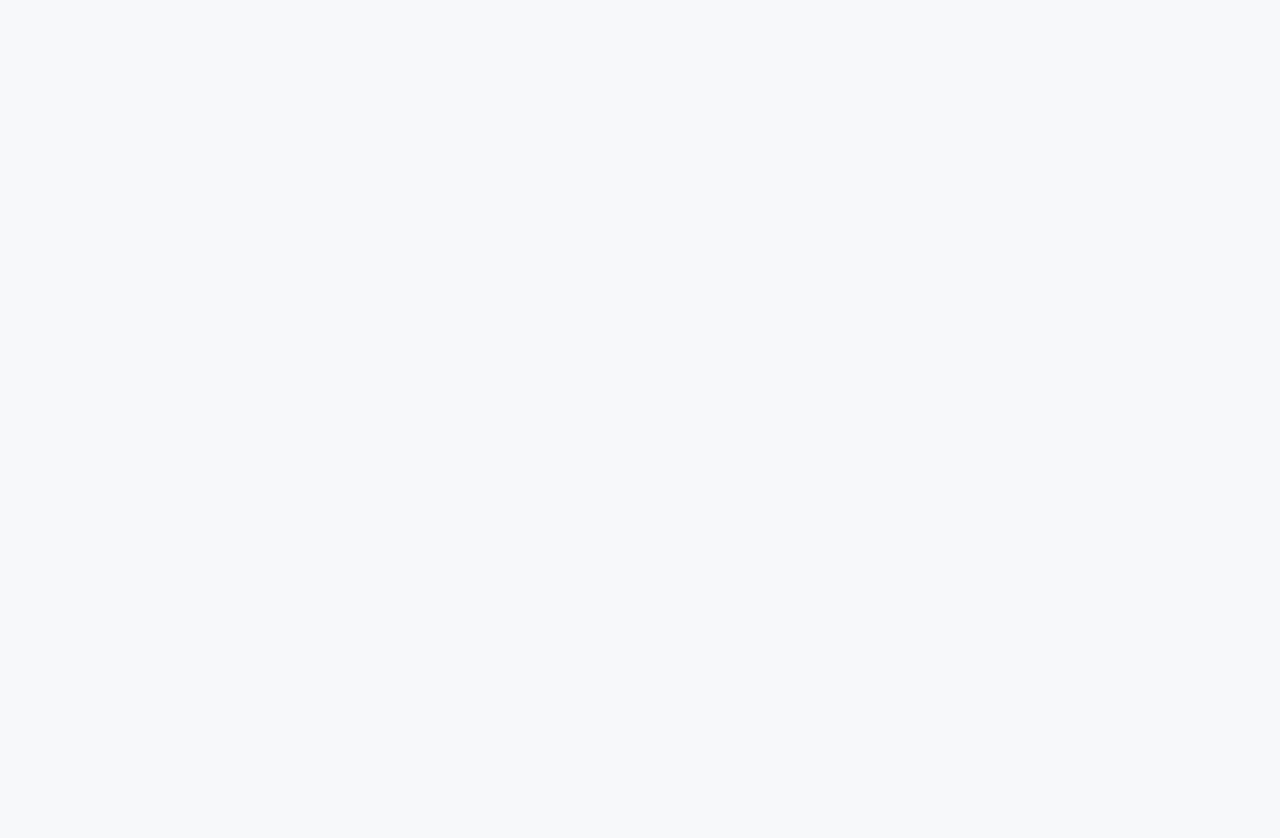
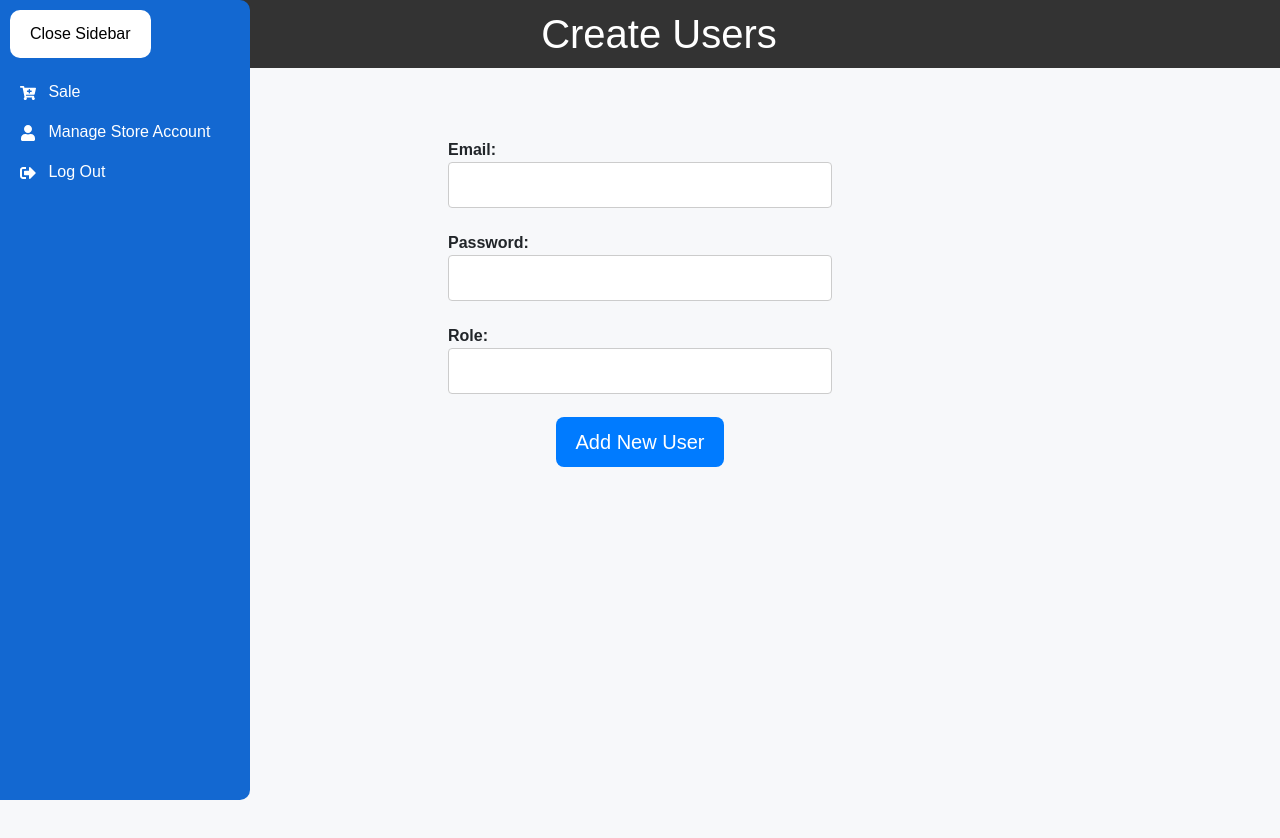
Before and after one commit to 01Don/point-of-sale-project, a React (Create React App) app in the folder dukaletu/: page /userprofile in a window 1280 px wide. Before the commit this address had no page. Shown: the top 838 px of the page. Before the commit the page ends 800 px from the top, so only its background shows below. Built offline with nearby package versions, Linux system fonts and the light colour scheme.

Commit message:
adding some features

```diff
--- a/dukaletu/src/App.js
+++ b/dukaletu/src/App.js
@@ -7,6 +7,7 @@ import WelcomePage from "./pages/WelcomePage";
 import ManageStore from "./pages/ManageStore";
 import ProductList from "./pages/ProductList";
 import SalesList from "./pages/SalesList";
+import UserForm from "./components/UserForm"; // Import the UserForm component
 
 function App() {
   // Initialize the list of created products
@@ -35,6 +36,8 @@ function App() {
         <Route path="/managestore" element={<ManageStore />} />
         <Route path="/productlist" element={<ProductList />} />
         <Route path="/Saleslist" element={<SalesList />} />
+        <Route path="/userprofile" element={<UserForm />} />{" "}
+        {/* Add this line for the UserForm component */}
       </Routes>
     </Router>
   );
--- /dev/null
+++ b/dukaletu/src/components/UserForm.css
@@ -0,0 +1,39 @@
+/* src/components/UserForm.css */
+
+form {
+  display: flex;
+  flex-direction: column;
+  align-items: center;
+  height: 100vh;
+  margin-top: 70px;
+}
+
+label {
+  display: block;
+  margin-bottom: 8px;
+  font-weight: bold;
+  width: 30%; /* Set a specific width for labels */
+}
+
+input {
+  width: 100%; /* Set a specific width for inputs */
+  padding: 10px;
+  margin-bottom: 15px;
+  border: 1px solid #ccc;
+  border-radius: 4px;
+  box-sizing: border-box;
+}
+
+button {
+  background-color: #4caf50;
+  color: white;
+  padding: 12px 20px;
+  border: none;
+  border-radius: 4px;
+  cursor: pointer;
+  font-size: 16px;
+}
+
+button:hover {
+  background-color: #45a049;
+}
--- /dev/null
+++ b/dukaletu/src/components/UserForm.js
@@ -0,0 +1,105 @@
+// src/components/UserForm.js
+
+import React, { useState, useEffect } from "react";
+import axios from "axios";
+import Sidebar1 from "../pages/Sidebar1";
+import "./UserForm.css"; // Import the CSS file for styling
+
+function UserForm() {
+  const [userData, setUserData] = useState({
+    email: "",
+    password: "",
+    role: "", // New role field
+  });
+
+  const [isSidebarOpen, setIsSidebarOpen] = useState(false);
+
+  useEffect(() => {}, []);
+
+  const toggleSidebar = () => {
+    setIsSidebarOpen(!isSidebarOpen);
+  };
+
+  const handleInputChange = (event) => {
+    const { name, value } = event.target;
+    setUserData({
+      ...userData,
+      [name]: value,
+    });
+  };
+
+  const handleSaveUser = (ev) => {
+    ev.preventDefault();
+
+    const apiEndpoint = "http://172.233.153.32/:8000/users";
+
+    axios
+      .post(apiEndpoint, userData)
+      .then((response) => {
+        console.log("Data sent successfully", response.data);
+
+        setUserData({ email: "", password: "", role: "" }); // Clear all fields
+      })
+      .catch((error) => {
+        console.error("Error sending data:", error);
+        console.log("Data Not sent", error);
+      });
+  };
+
+  return (
+    <div className="center-container">
+      <header>
+        <nav>
+          <div className="navbar">
+            <div className="sidebar-toggle" onClick={toggleSidebar}>
+              &#9776;
+            </div>
+            <h1>Create Users</h1>
+          </div>
+        </nav>
+      </header>
+
+      <form>
+        <label>
+          Email:
+          <input
+            type="email"
+            name="email"
+            value={userData.email}
+            onChange={handleInputChange}
+          />
+        </label>
+        <label>
+          Password:
+          <input
+            type="password"
+            name="password"
+            value={userData.password}
+            onChange={handleInputChange}
+          />
+        </label>
+        <label>
+          Role:
+          <input
+            type="text"
+            name="role"
+            value={userData.role}
+            onChange={handleInputChange}
+          />
+        </label>
+        <div className="text-center">
+          <button
+            type="button"
+            onClick={handleSaveUser}
+            className="btn btn-primary btn-lg"
+          >
+            Add New User
+          </button>
+        </div>
+      </form>
+      <Sidebar1 isOpen={isSidebarOpen} toggleSidebar={toggleSidebar} />
+    </div>
+  );
+}
+
+export default UserForm;
--- a/dukaletu/src/pages/Sidebar1.js
+++ b/dukaletu/src/pages/Sidebar1.js
@@ -1,9 +1,23 @@
-import React from "react";
+import React, { useEffect } from "react";
 import { Link } from "react-router-dom";
 import "./Sidebar.css";
 import { FaUser, FaSignOutAlt, FaCartPlus } from "react-icons/fa";
 
 const Sidebar = ({ isOpen, toggleSidebar }) => {
+  useEffect(() => {
+    const handleOutsideClick = (e) => {
+      if (isOpen && !e.target.closest(".sidebar")) {
+        toggleSidebar();
+      }
+    };
+
+    document.addEventListener("click", handleOutsideClick);
+
+    return () => {
+      document.removeEventListener("click", handleOutsideClick);
+    };
+  }, [isOpen, toggleSidebar]);
+
   return (
     <div className={`sidebar ${isOpen ? "open" : ""}`}>
       <button className="close-button" onClick={toggleSidebar}>
@@ -15,6 +29,7 @@ const Sidebar = ({ isOpen, toggleSidebar }) => {
             <FaCartPlus className="icon" /> Sale
           </Link>
         </li>
+
         <li>
           <Link to="/ManageStore">
             <FaUser className="icon" /> Manage Store Account
```
Also changed, not shown: 1 other file (tests, documents, lock files or other folders).
